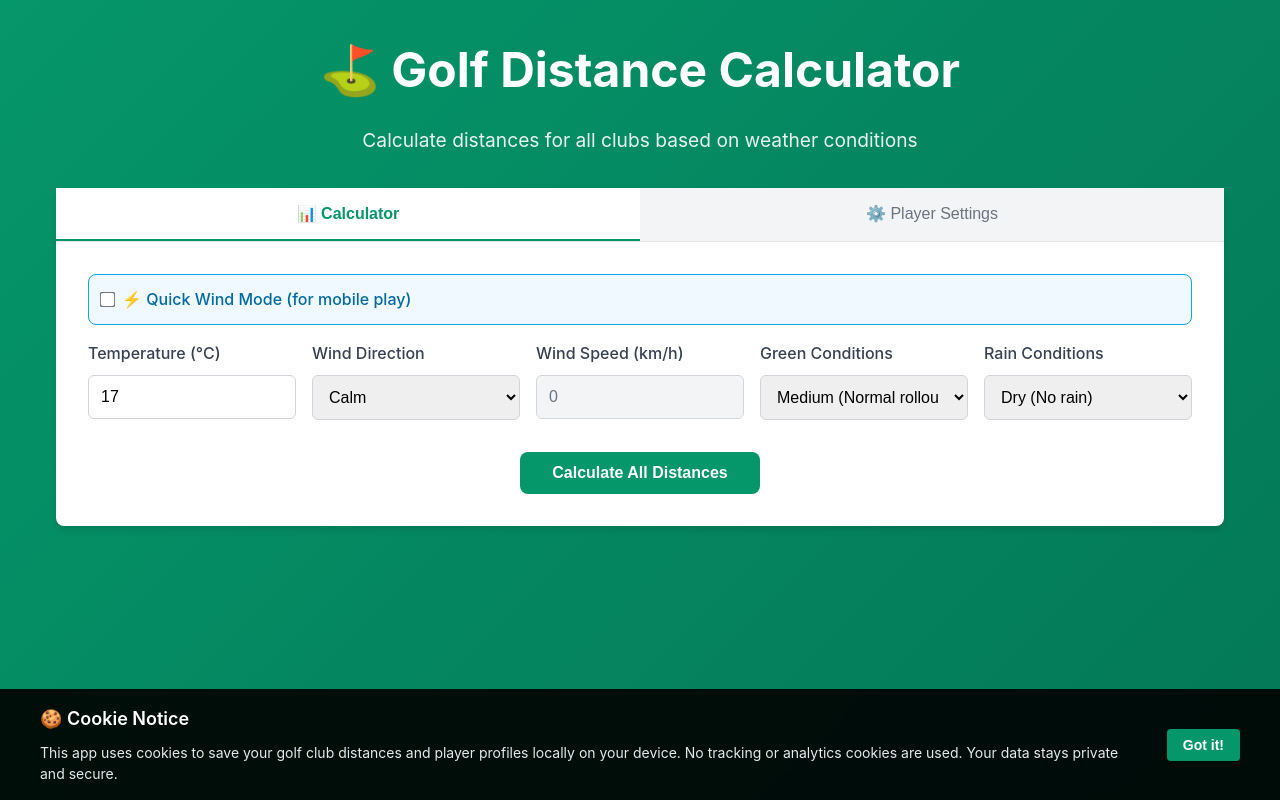
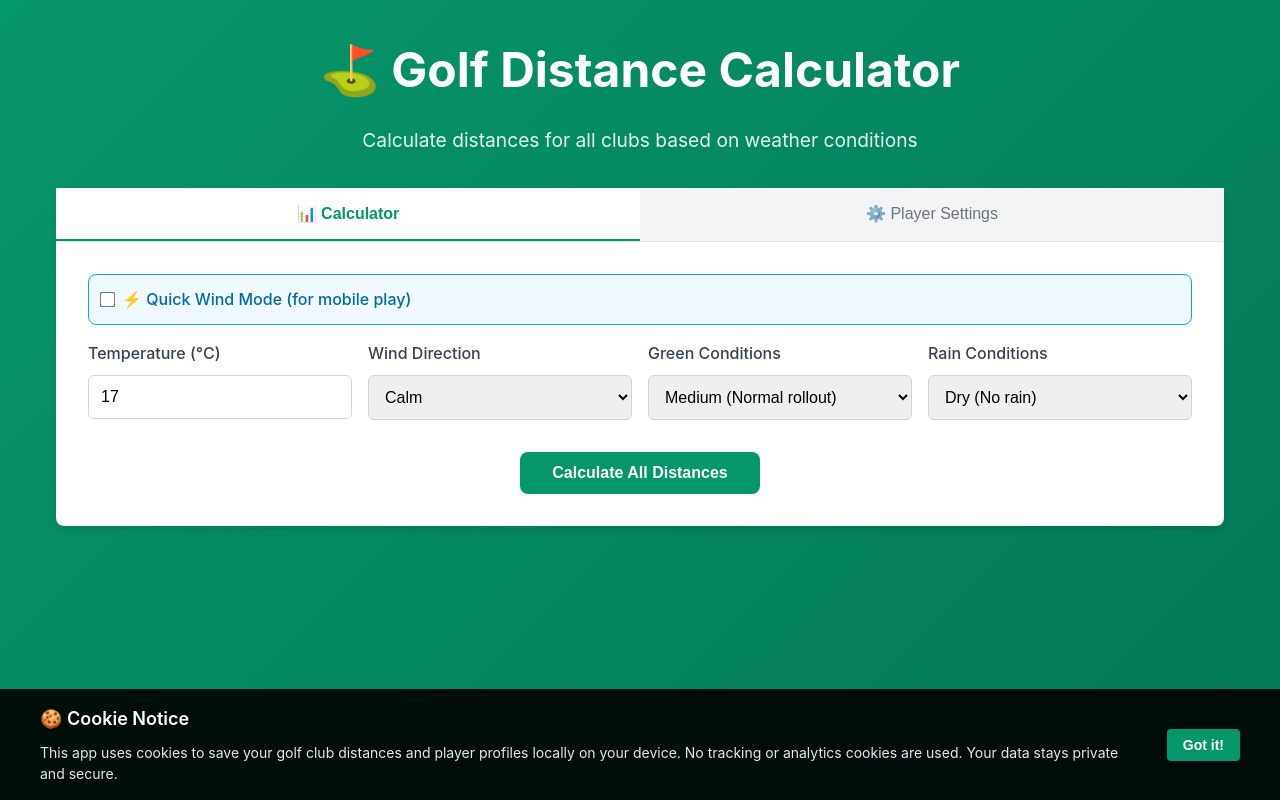
Before and after one commit to digitribesthlm/golf, a Next.js app: page / in a window 1280 px wide. Built offline with nearby package versions, Linux system fonts and the light colour scheme.

Commit message:
Fix wind speed field - only show when wind is not calm
- Wind speed input only appears when wind direction is not 'Calm'
- When calm conditions, no wind speed field needed
- Cleaner, more logical interface
- Removes unnecessary disabled field

```diff
--- a/components/GolfCalculator.js
+++ b/components/GolfCalculator.js
@@ -229,7 +229,8 @@ export default function GolfCalculator({ playerData }) {
             </select>
           </div>
 
-          {/* Wind Speed */}
+          {/* Wind Speed - Only show when wind is not calm */}
+          {windDirection !== 'calm' && (
             <div className="form-group">
               <label htmlFor="windSpeed" className="form-label">
                 Wind Speed (km/h)
@@ -242,9 +243,9 @@ export default function GolfCalculator({ playerData }) {
                 className="form-input"
                 min="0"
                 max="50"
-              disabled={windDirection === 'calm'}
               />
             </div>
+          )}
 
           {/* Green Conditions - Hidden in wind-only mode */}
           {!windOnlyMode && (
```
Lines whose indentation alone changed are shown as unchanged.
